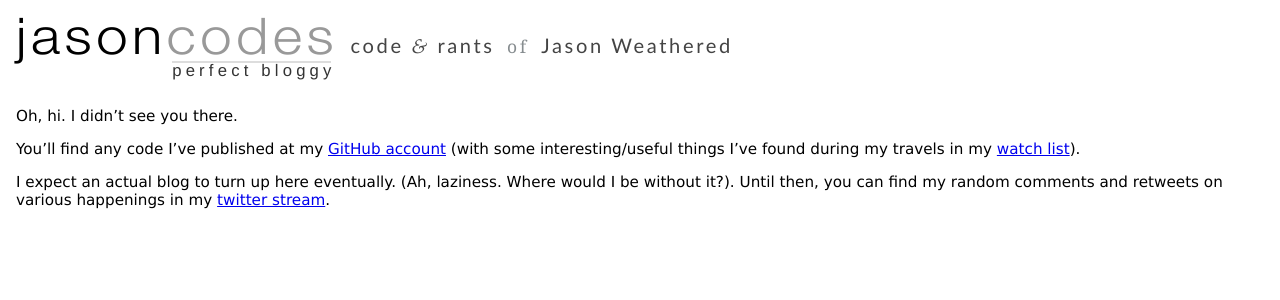
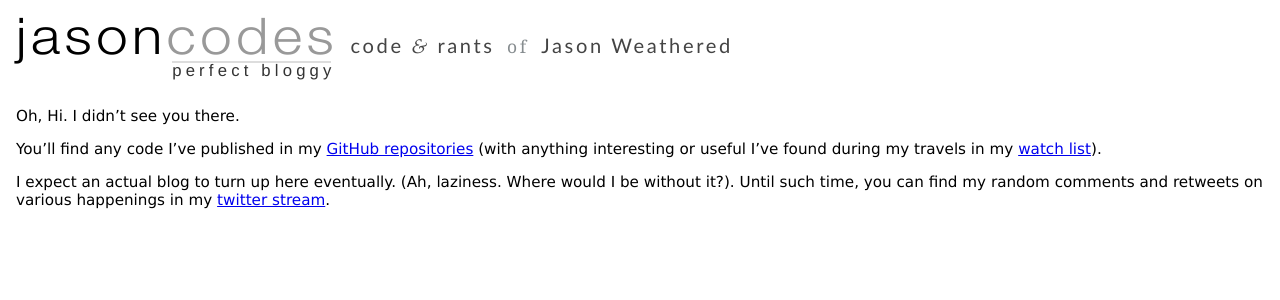
Before and after one commit to jasoncodes/jasoncodes.com, a Jekyll site: the page built from index.markdown, in a window 1280 px wide. Shown: the top 300 px of the page. Built offline with Jekyll 4.4.1, drawn with Linux system fonts in a browser that asks for light colours; nearby versions of some CDN libraries; Markdown is read by kramdown in place of the engine named in the settings.

Commit message:
Copy editing.

```diff
--- a/index.markdown
+++ b/index.markdown
@@ -3,11 +3,12 @@ layout: default
 site_index: true
 ---
 
-Oh, hi. I didn't see you there.
+Oh, Hi. I didn't see you there.
 
-You'll find any code I've published at my <a href="http://github.com/jasoncodes" rel="me">GitHub account</a>
-(with some interesting/useful things I've found during my travels in my [watch list][github-watch]).
+You'll find any code I've published in my <a href="http://github.com/jasoncodes" rel="me">GitHub repositories</a>
+(with anything interesting or useful I've found during my travels in my [watch list][github-watch]).
 
-I expect an actual blog to turn up here eventually. (Ah, laziness. Where would I be without it?). Until then, you can find my random comments and retweets on various happenings in my <a href="http://twitter.com/jasoncodes" rel="me">twitter stream</a>.
+I expect an actual blog to turn up here eventually. (Ah, laziness. Where would I be without it?).
+Until such time, you can find my random comments and retweets on various happenings in my <a href="http://twitter.com/jasoncodes" rel="me">twitter stream</a>.
 
 [github-watch]: http://github.com/jasoncodes/following
```
